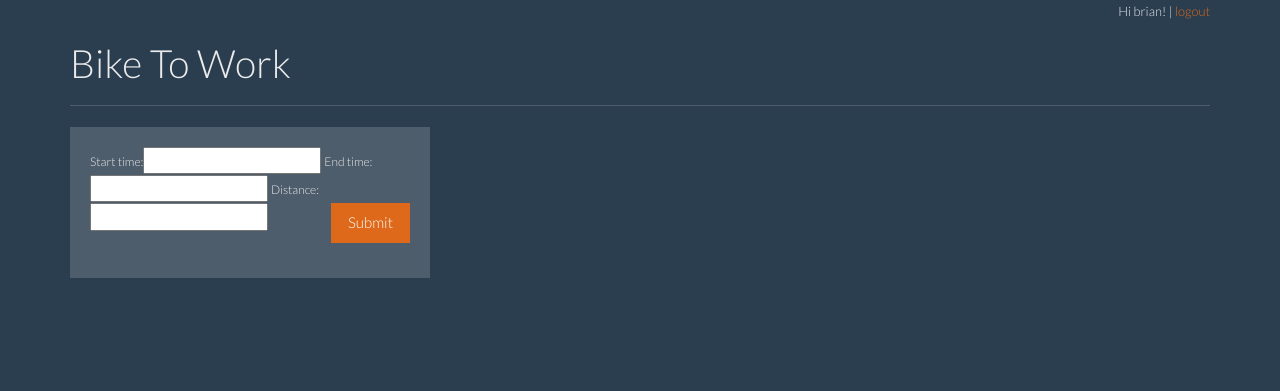
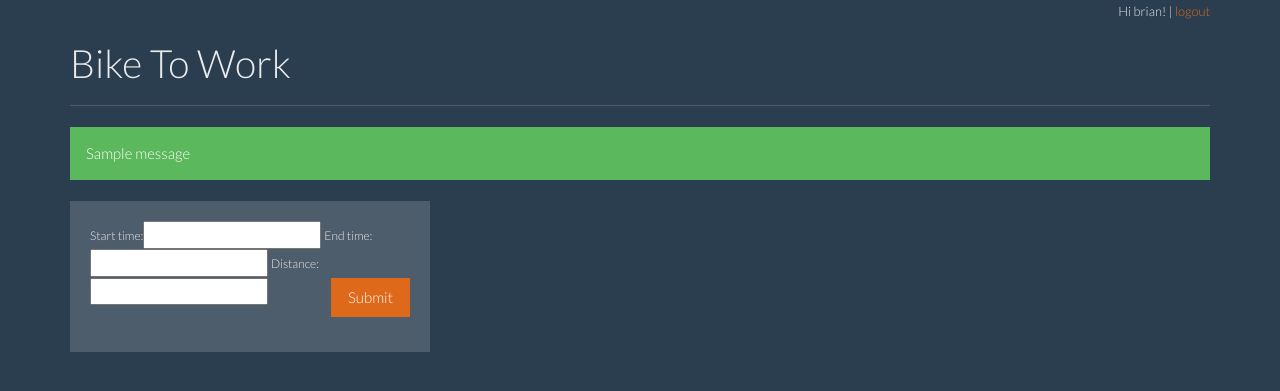
Before and after one commit to briandailey/biketowork.us, a Django app: page /new/ in a window 1280 px wide. Shown: the top 391 px of the page. Run offline with Django 3.2, Linux system fonts and the light colour scheme; a user stored in the database is signed in; one stand-in notice (Sample message) is shown; some libraries are stand-ins or nearby versions.

Commit message:
add messages framework.

```diff
--- a/rides/views.py
+++ b/rides/views.py
@@ -1,5 +1,6 @@
-from django.shortcuts import render, render_to_response, HttpResponse
+from django.shortcuts import render, render_to_response, HttpResponse, redirect
 from django.contrib.auth.decorators import login_required
+from django.contrib import messages
 
 # because the models are in the same module, we can use a relative import here.
 from .models import Ride
@@ -19,6 +20,8 @@ def new(request):
         form = RideForm(request.POST, instance=Ride(user=request.user))
         if form.is_valid():
             form.save()
+            messages.add_message(request, messages.SUCCESS, 'Ride recorded!')
+            return redirect('recent_rides')
     # messages? # validation? etc
     return render(request, 'rides/new.html', {
             'form': form,
--- a/templates/base.html
+++ b/templates/base.html
@@ -28,6 +28,13 @@
         <div class="page-header">
           <h1 id="navbar">Bike To Work</h1>
         </div>
+        {% if messages %}
+          {% for message in messages %}
+          <div class="alert alert-{{message.level_tag }}">
+            {{ message }}
+          </div>
+          {% endfor %}
+        {% endif %}
         {% block content %}
         {% endblock %}
     </div>
```
